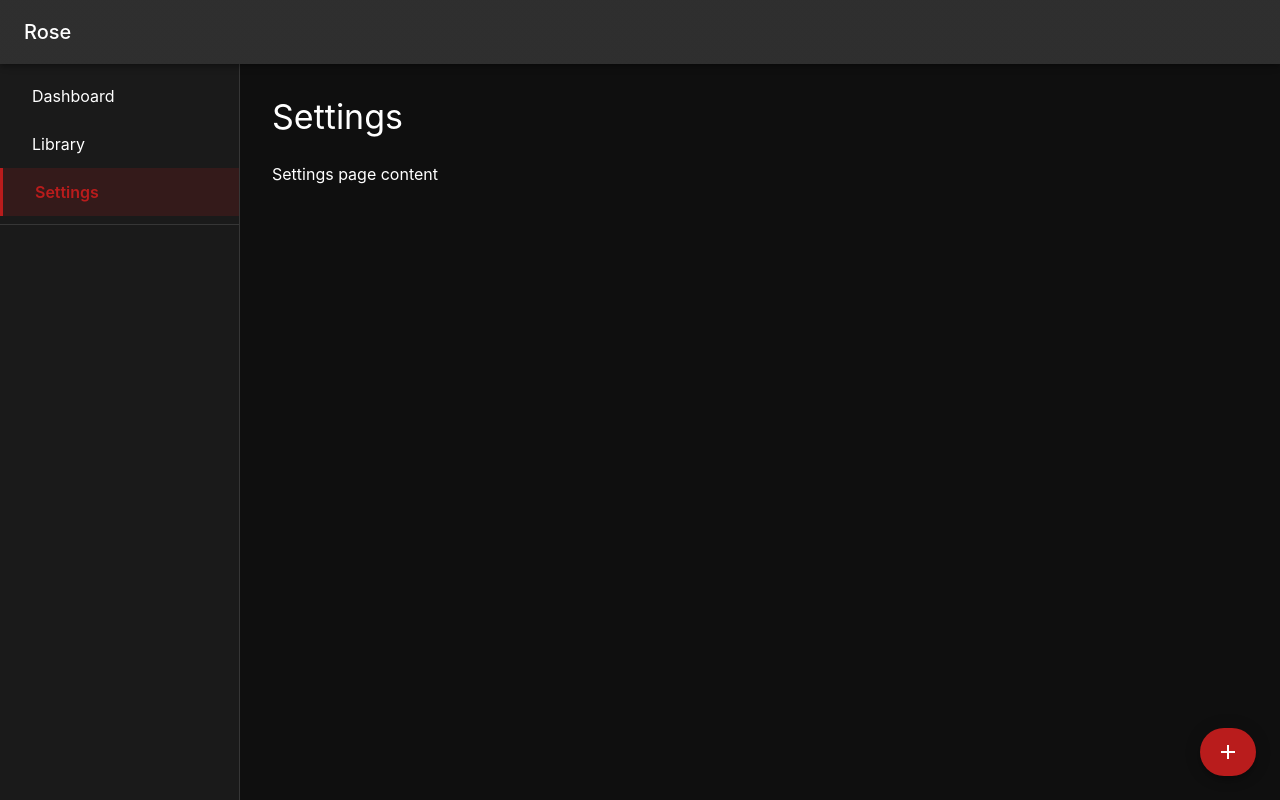
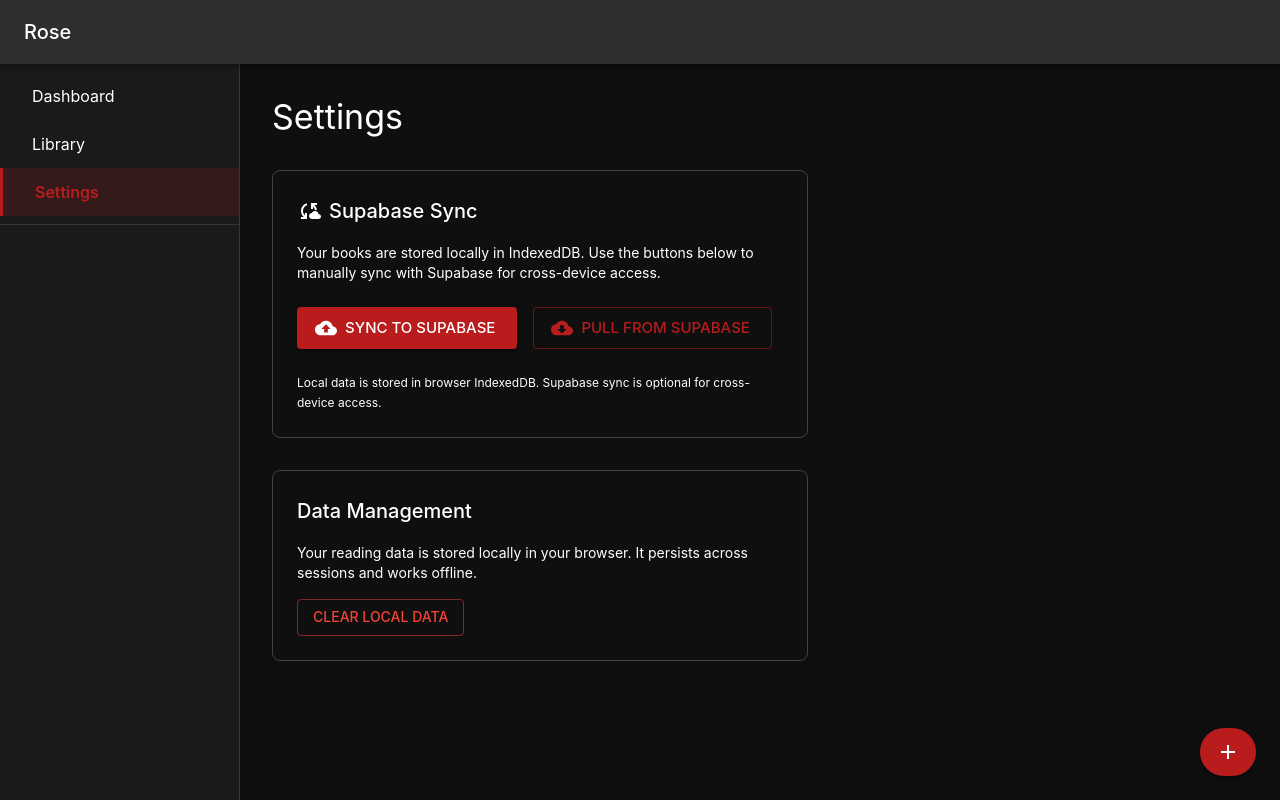
Before and after one commit to snowep/Rose, a Next.js app: page /settings in a window 1280 px wide. Built offline with nearby package versions, Linux system fonts and the light colour scheme.

Commit message:
feat: manual Supabase sync from Settings
- BookService: removed auto-sync, added manual syncToSupabase() & pullFromSupabase()
- Settings page: added Supabase Sync section with push/pull buttons
- Local-first: all CRUD stays local, sync only on user action
- TypeScript clean

```diff
--- a/src/app/settings/page.tsx
+++ b/src/app/settings/page.tsx
@@ -1,12 +1,109 @@
-import { Box, Typography } from '@mui/material'
+'use client'
+
+import { Box, Typography, Button, Alert, AlertTitle } from '@mui/material'
+import { CloudSync, CloudDownload, CloudUpload } from '@mui/icons-material'
+import { useState } from 'react'
+import { BookService } from '@/lib/book-service'
 
 export default function SettingsPage() {
+  const [syncStatus, setSyncStatus] = useState<{ success: number; failed: number; errors: string[] } | null>(null)
+  const [syncing, setSyncing] = useState(false)
+  const [pulling, setPulling] = useState(false)
+
+  const handleSyncToSupabase = async () => {
+    setSyncing(true)
+    setSyncStatus(null)
+    try {
+      const result = await BookService.syncToSupabase()
+      setSyncStatus(result)
+    } finally {
+      setSyncing(false)
+    }
+  }
+
+  const handlePullFromSupabase = async () => {
+    setPulling(true)
+    setSyncStatus(null)
+    try {
+      const result = await BookService.pullFromSupabase()
+      setSyncStatus(result)
+    } finally {
+      setPulling(false)
+    }
+  }
+
   return (
-    <Box sx={{ p: 4 }}>
-      <Typography variant="h4" sx={{ mb: 3 }}>
+    <Box sx={{ p: 4, maxWidth: 600 }}>
+      <Typography variant="h4" sx={{ mb: 4 }}>
         Settings
       </Typography>
-      <Typography>Settings page content</Typography>
+
+      <Box sx={{ mb: 4, p: 3, border: '1px solid #424242', borderRadius: 2 }}>
+        <Typography variant="h6" sx={{ mb: 2, display: 'flex', alignItems: 'center', gap: 1 }}>
+          <CloudSync sx={{ fontSize: 24 }} />
+          Supabase Sync
+        </Typography>
+        <Typography variant="body2" color="text.secondary" sx={{ mb: 3 }}>
+          Your books are stored locally in IndexedDB. Use the buttons below to manually sync with Supabase for cross-device access.
+        </Typography>
+
+        <Box sx={{ display: 'flex', flexWrap: 'wrap', gap: 2, mb: 3 }}>
+          <Button
+            variant="contained"
+            startIcon={<CloudUpload />}
+            onClick={handleSyncToSupabase}
+            disabled={syncing}
+            size="large"
+          >
+            {syncing ? 'Syncing...' : 'Sync to Supabase'}
+          </Button>
+          <Button
+            variant="outlined"
+            startIcon={<CloudDownload />}
+            onClick={handlePullFromSupabase}
+            disabled={pulling}
+            size="large"
+          >
+            {pulling ? 'Pulling...' : 'Pull from Supabase'}
+          </Button>
+        </Box>
+
+        {syncStatus && (
+          <Alert severity={syncStatus.failed > 0 ? 'error' : 'success'} sx={{ mb: 2 }}>
+            <AlertTitle>{syncStatus.failed > 0 ? 'Sync Completed with Errors' : 'Sync Successful'}</AlertTitle>
+            <Typography variant="body2">
+              ✅ Success: {syncStatus.success} books
+              {syncStatus.failed > 0 && <Typography color="error" sx={{ ml: 1 }}>❌ Failed: {syncStatus.failed} books</Typography>}
+            </Typography>
+            {syncStatus.errors.length > 0 && (
+              <Box sx={{ mt: 2 }}>
+                <Typography variant="caption" color="text.secondary">Errors:</Typography>
+                <Box sx={{ mt: 1, fontSize: '0.8rem' }}>
+                  {syncStatus.errors.map((err, i) => (
+                    <Typography key={i} variant="caption" color="error">{err}</Typography>
+                  ))}
+                </Box>
+              </Box>
+            )}
+          </Alert>
+        )}
+
+        <Typography variant="caption" color="text.secondary" sx={{ display: 'block', mt: 2 }}>
+          Local data is stored in browser IndexedDB. Supabase sync is optional for cross-device access.
+        </Typography>
+      </Box>
+
+      <Box sx={{ p: 3, border: '1px solid #424242', borderRadius: 2 }}>
+        <Typography variant="h6" sx={{ mb: 2 }}>
+          Data Management
+        </Typography>
+        <Typography variant="body2" color="text.secondary" sx={{ mb: 2 }}>
+          Your reading data is stored locally in your browser. It persists across sessions and works offline.
+        </Typography>
+        <Box sx={{ display: 'flex', gap: 2 }}>
+          <Button variant="outlined" color="error">Clear Local Data</Button>
+        </Box>
+      </Box>
     </Box>
   )
 }
--- a/src/lib/book-service.ts
+++ b/src/lib/book-service.ts
@@ -8,10 +8,9 @@ const db = new Dexie('rose') as any
 export { db }
 
 db.version(1).stores({
-  books: 'id'
+  books: 'id, title, author, status, genre, rating, pages, progress, createdAt, updatedAt, dailyLog'
 })
 
-// Supabase sync helpers
 async function syncBookToSupabase(book: Book) {
   try {
     const supabase = createClient()
@@ -51,7 +50,6 @@ async function syncBookDeleteFromSupabase(id: string) {
   }
 }
 
-// CRUD operations with auto-sync to Supabase
 export const BookService = {
   async getAll(): Promise<Book[]> {
     return (db as any).books.toArray()
@@ -72,8 +70,6 @@ export const BookService = {
     }
 
     ;(db as any).books.add(record)
-    void syncBookToSupabase(record).catch(console.error)
-
     return id
   },
 
@@ -82,16 +78,10 @@ export const BookService = {
       ...updates,
       updatedAt: new Date().toISOString(),
     })
-
-    const record = await db.books.get(id)
-    if (record) {
-      void syncBookToSupabase(record).catch(console.error)
-    }
   },
 
   async delete(id: string): Promise<void> {
     await db.books.delete(id)
-    void syncBookDeleteFromSupabase(id).catch(console.error)
   },
 
   async updateProgress(id: string, progress: number): Promise<void> {
@@ -99,11 +89,6 @@ export const BookService = {
       progress,
       updatedAt: new Date().toISOString(),
     })
-
-    const record = await db.books.get(id)
-    if (record) {
-      void syncBookToSupabase(record).catch(console.error)
-    }
   },
 
   async addDailyLog(id: string, date: string, pagesRead: number): Promise<void> {
@@ -111,10 +96,88 @@ export const BookService = {
       dailyLog: [...(await db.books.get(id))!.dailyLog || [], { date, pagesRead }],
       updatedAt: new Date().toISOString(),
     })
+  },
 
-    const record = await db.books.get(id)
-    if (record) {
-      void syncBookToSupabase(record).catch(console.error)
+  async syncToSupabase(): Promise<{ success: number; failed: number; errors: string[] }> {
+    const books = await this.getAll()
+    let success = 0
+    let failed = 0
+    const errors: string[] = []
+
+    for (const book of books) {
+      try {
+        const supabase = createClient()
+        const { error } = await supabase
+          .from('books')
+          .upsert({
+            id: book.id,
+            title: book.title,
+            author: book.author,
+            status: book.status,
+            genre: book.genre,
+            rating: book.rating,
+            pages: book.pages,
+            progress: book.progress,
+            started_at: book.startedAt,
+            finished_at: book.finishedAt,
+            cover_image: book.coverImage,
+            notes: book.notes,
+            tags: book.tags,
+            daily_log: book.dailyLog,
+            created_at: book.createdAt,
+            updated_at: book.updatedAt,
+          })
+        if (error) throw error
+        success++
+      } catch (err) {
+        failed++
+        errors.push(`${book.title}: ${err instanceof Error ? err.message : 'Unknown error'}`)
+      }
+    }
+
+    return { success, failed, errors }
+  },
+
+  async pullFromSupabase(): Promise<{ success: number; failed: number; errors: string[] }> {
+    try {
+      const supabase = createClient()
+      const { data, error } = await supabase.from('books').select('*')
+      if (error) throw error
+
+      let success = 0
+      let failed = 0
+      const errors: string[] = []
+
+      for (const book of data || []) {
+        try {
+          await db.books.put({
+            id: book.id,
+            title: book.title,
+            author: book.author,
+            status: book.status,
+            genre: book.genre,
+            rating: book.rating,
+            pages: book.pages,
+            progress: book.progress,
+            startedAt: book.started_at,
+            finishedAt: book.finished_at,
+            coverImage: book.cover_image,
+            notes: book.notes,
+            tags: book.tags,
+            dailyLog: book.daily_log,
+            createdAt: book.created_at,
+            updatedAt: book.updated_at,
+          })
+          success++
+        } catch (err) {
+          failed++
+          errors.push(`${book.title}: ${err instanceof Error ? err.message : 'Unknown error'}`)
+        }
+      }
+
+      return { success, failed, errors }
+    } catch (err) {
+      return { success: 0, failed: 1, errors: [err instanceof Error ? err.message : 'Unknown error'] }
     }
   }
 }
```
Also changed, not shown: src/components/molecules/Heatmap.tsx (+19 -15 lines).
